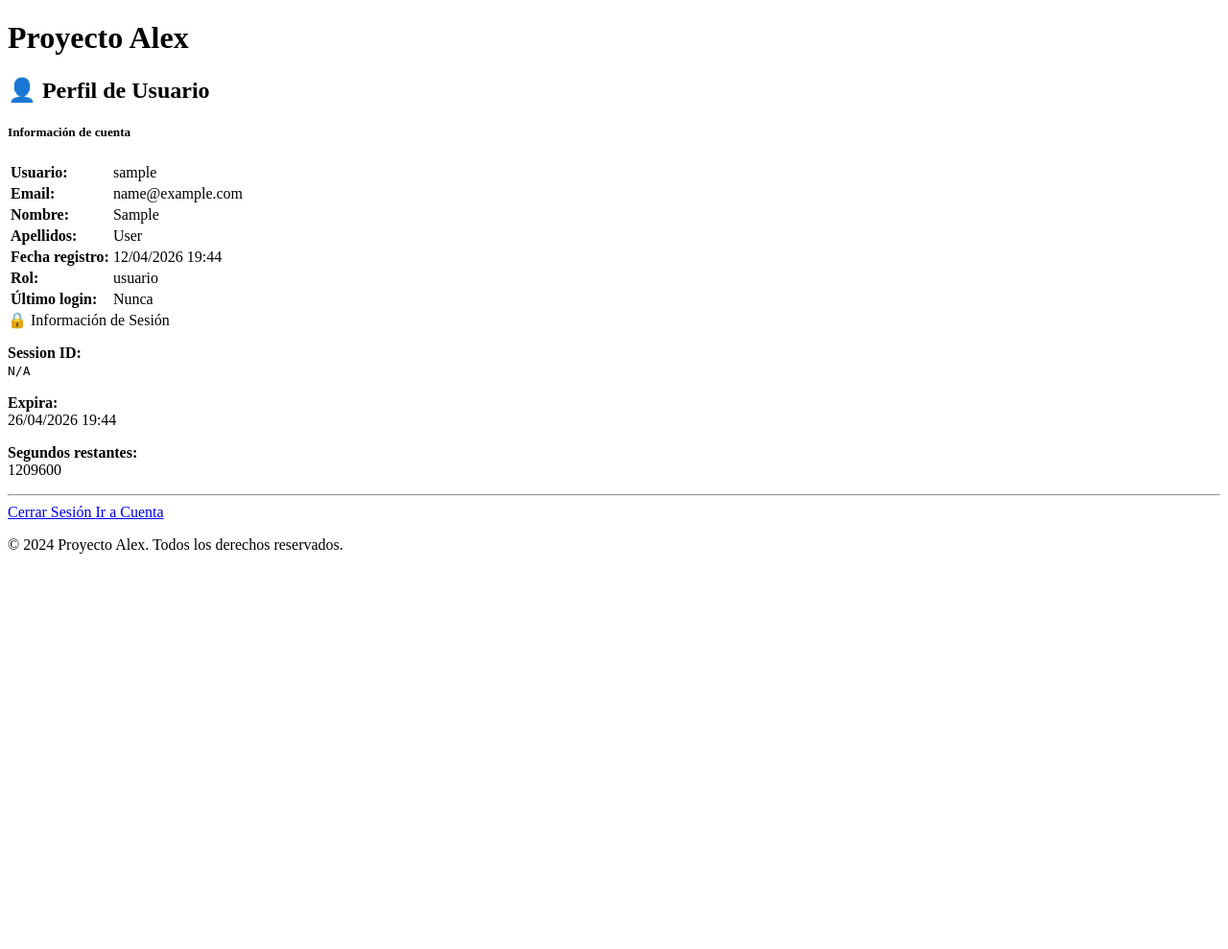
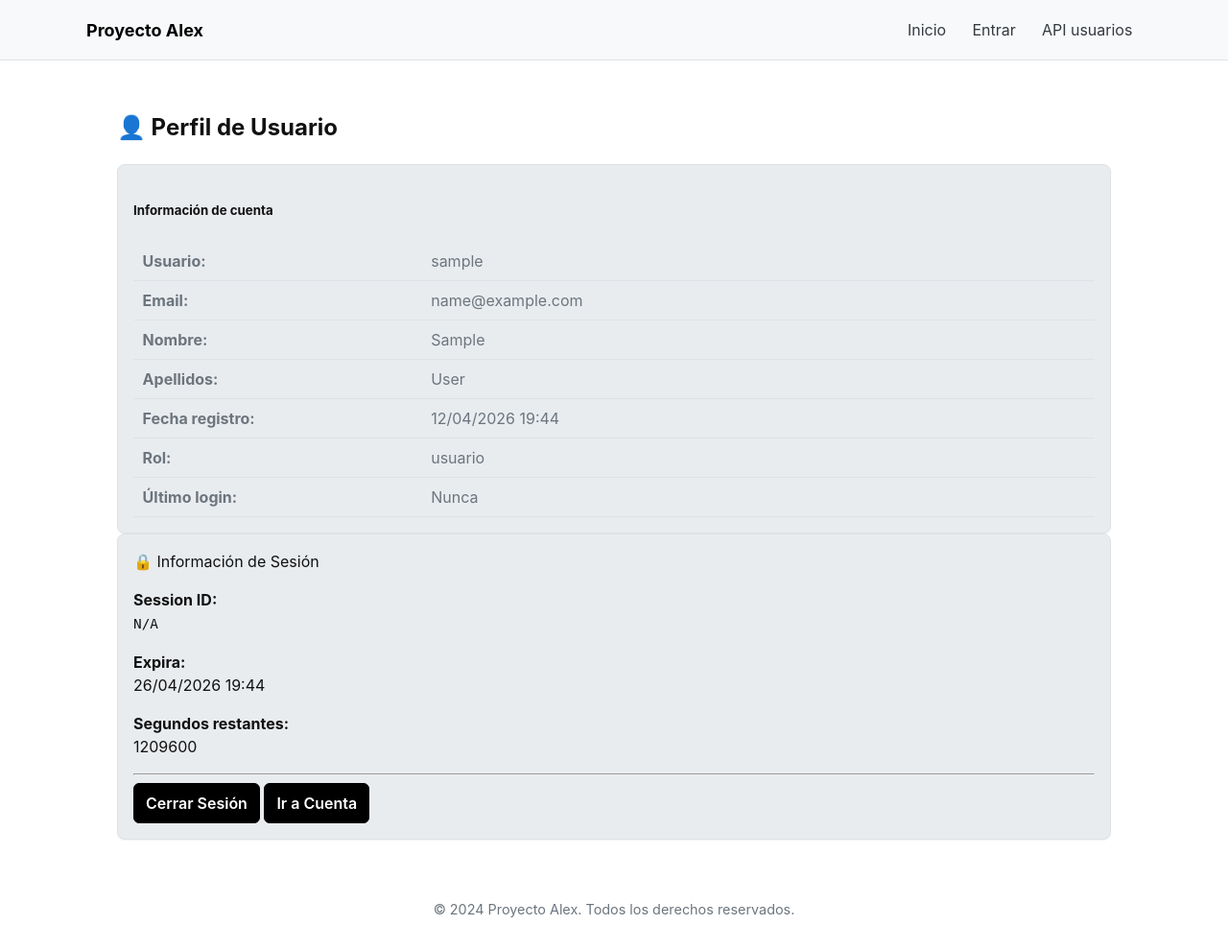
Before and after one commit to lexalcazar/Proyecto_Alex, a Django app: page /accounts/perfil/ in a window 1280 px wide. Shown: the whole page at 96% size. Before the commit the page ends 577 px from the top, so only its background shows below. Run offline with Django 5.2, Linux system fonts and the light colour scheme; the visitor is signed in with stand-in values (Sample User, id 1); parts of the project's set-up code (start-up, migrations or seed data) failed here and were passed over; some libraries are stand-ins or nearby versions.

Commit message:
Añado estilos

```diff
--- a/principal/api/seriallizers.py
+++ b/principal/api/seriallizers.py
@@ -42,7 +42,7 @@ class GrupoSerializer(serializers.ModelSerializer):
         model = Grupo
         fields = ['id', 'nombre', 'genero', 'integrantes', 'biografia', 'usuario', 'redes_sociales', 'imagen', 'rider', 'ciudad', 'email_contacto', 'telefono_contacto']
 # crear
-@login_required
+
 class CreateGrupoSerializer(serializers.ModelSerializer):
     class Meta:
         model = Grupo
--- a/principal/templates/principal/index.html
+++ b/principal/templates/principal/index.html
@@ -15,7 +15,7 @@
     <ul>
         <li><a href="{% url 'listado_salas' %}">Listado de Salas</a></li>
         <li><a href="{% url 'listado_grupos' %}">Listado de Grupos</a></li>
-        <li><a href="{% url 'buscador' %}">Buscador de Salas</a></li>
+        <li><a href="{% url 'buscador' %}">Buscador</a></li>
     </ul>
 
 
--- a/proyecto_alex/settings.py
+++ b/proyecto_alex/settings.py
@@ -128,6 +128,10 @@ USE_TZ = True
 # https://docs.djangoproject.com/en/5.2/howto/static-files/
 
 STATIC_URL = 'static/'
+# servir static desde el directorio /static en desarrollo
+STATICFILES_DIRS = [
+    BASE_DIR / "static",
+]
 
 # Default primary key field type
 # https://docs.djangoproject.com/en/5.2/ref/settings/#default-auto-field
--- /dev/null
+++ b/static/css/style.css
@@ -0,0 +1,60 @@
+/* Paleta: negro, blanco, grises */
+:root{
+  --bg:#ffffff;
+  --text:#111111;
+  --muted:#6c757d;
+  --muter:#343a40;
+  --surface:#f8f9fa;
+  --panel:#e9ecef;
+  --border:#dee2e6;
+  --accent:#000000;
+  --radius:8px;
+  --gap:1rem;
+  --shadow: 0 1px 2px rgba(0,0,0,0.06);
+  --focus: 3px solid rgba(0,0,0,0.12);
+}
+*{box-sizing:border-box}
+html,body{height:100%}
+body{
+  margin:0;
+  font-family: -apple-system, BlinkMacSystemFont, "Segoe UI", Roboto, "Helvetica Neue", Arial, sans-serif;
+  background:var(--bg);
+  color:var(--text);
+  line-height:1.5;
+  -webkit-font-smoothing:antialiased;
+  -moz-osx-font-smoothing:grayscale;
+  font-size:16px;
+}
+.skip-link{
+  position:absolute;
+  left:0;
+  top:-40px;
+  background:var(--accent);
+  color:var(--bg);
+  padding:.5rem .75rem;
+  z-index:100;
+  border-radius:0 0 var(--radius) 0;
+  transition:top .15s;
+}
+.skip-link:focus{top:0; outline:none;}
+.container{max-width:1100px;margin:0 auto;padding:1rem;}
+.header{background:var(--surface);border-bottom:1px solid var(--border);}
+.header-inner{display:flex;gap:var(--gap);align-items:center;justify-content:space-between;padding:.75rem 0;}
+.brand{font-weight:700;color:var(--accent);text-decoration:none;font-size:1.125rem;}
+.nav{display:flex;gap:.5rem;align-items:center;}
+.nav a{color:var(--muter);text-decoration:none;padding:.45rem .6rem;border-radius:6px;}
+.nav a:hover, .nav a:focus{background:var(--panel);color:var(--text);outline:none;box-shadow:var(--shadow);}
+.btn{display:inline-block;font-weight:600;color:var(--bg);background:var(--accent);border:1px solid var(--accent);padding:.5rem .75rem;border-radius:6px;text-decoration:none;cursor:pointer;}
+.btn.secondary{background:transparent;color:var(--muter);border:1px solid var(--border);}
+.btn:focus{box-shadow: var(--focus); outline:none;}
+.card{background:var(--panel);border:1px solid var(--border);border-radius:var(--radius);padding:1rem;box-shadow:var(--shadow);}
+label{display:block; font-size:.95rem; color:var(--muted); margin-bottom:.25rem;}
+.input, textarea, select{width:100%;padding:.5rem .6rem;border:1px solid var(--border);border-radius:6px;background:var(--bg);color:var(--text);font-size:1rem;}
+.input:focus, textarea:focus, select:focus{box-shadow: var(--focus);outline:none;border-color:var(--accent);}
+.form-row{margin-bottom:.75rem;}
+.table{width:100%;border-collapse:collapse;margin-top:.5rem;}
+.table th, .table td{text-align:left;padding:.5rem .6rem;border-bottom:1px solid var(--border);color:var(--muted);}
+.table th{color:var(--muter); font-weight:600;}
+.text-muted{color:var(--muted)}.small{font-size:.9rem}.center{display:flex;align-items:center;justify-content:center}
+@media (max-width:700px){ .header-inner{flex-direction:column;align-items:flex-start;gap:.5rem} .nav{flex-wrap:wrap} }
+@media (prefers-reduced-motion: reduce){ *{transition:none!important} }
--- a/templates/base_generic.html
+++ b/templates/base_generic.html
@@ -1,23 +1,33 @@
+{% load static %}
 <!-- Base generic-->
 <!DOCTYPE html>
-<html lang="en">
+<html lang="es">
 <head>
     <meta charset="UTF-8">
     <meta name="viewport" content="width=device-width, initial-scale=1.0">
     <script src="https://unpkg.com/htmx.org@1.9.12"></script>
-    <title>Proyecto Alex</title>
-
+    <title>{% block title %}Proyecto Alex{% endblock %}</title>
+    <link rel="stylesheet" href="{% static 'css/style.css' %}">
 </head>
 <body>
-    <header>
-        <h1>Proyecto Alex</h1>
+    <a class="skip-link" href="#main">Saltar al contenido</a>
 
+    <header class="header" role="banner">
+        <div class="container header-inner">
+            <a class="brand" href="{% url 'index' %}">Proyecto Alex</a>
+            <nav class="nav" role="navigation" aria-label="Principal">
+                <a href="{% url 'index' %}">Inicio</a>
+                <a href="{% url 'login' %}">Entrar</a>
+                <a href="/api/usuarios/">API usuarios</a>
+            </nav>
+        </div>
     </header>
-    <main>
+
+    <main id="main" class="container" role="main">
         {% block content %}
         {% endblock %}
     </main>
-    <footer>
+    <footer class="container center small text-muted" role="contentinfo" style="padding:1rem 0;">
         <p>&copy; 2024 Proyecto Alex. Todos los derechos reservados.</p>
     </footer>
 </body>
```
